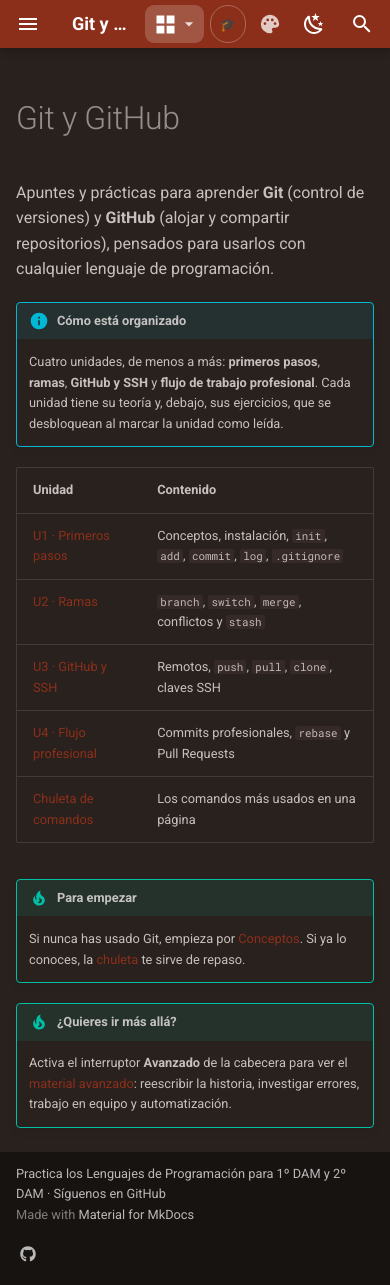
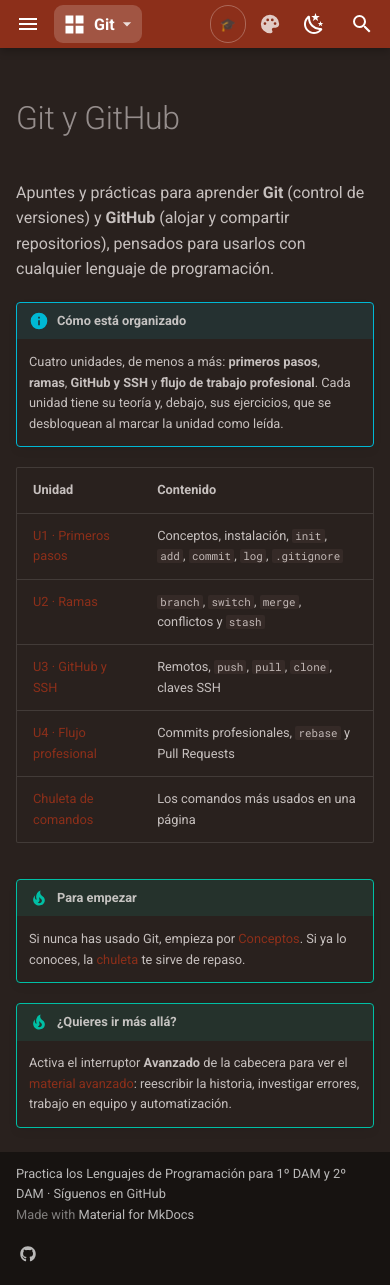
Before and after one commit to apuntes-dam/git-apuntes, an MkDocs documentation site: the page built from docs/index.md, in a window 390 px wide and 1285 px high. Built offline with MkDocs 1.6.1 and Material for MkDocs 9.7.7, drawn with Linux system fonts in a browser that asks for light colours; comment, search, counter and statistics services are not loaded.

Commit message:
Cabecera en móvil: sin título cortado; el botón del lenguaje lleva el nombre corto del sitio
Co-Authored-By: Claude Sonnet 5.5 <noreply@anthropic.com>

```diff
--- a/docs/assets/lenguajes.css
+++ b/docs/assets/lenguajes.css
@@ -22,7 +22,13 @@
 .lang-item svg { width: 1.35rem; height: 1.35rem; flex: none; }
 .lang-item:hover, .lang-item:focus-visible { background: var(--md-code-bg-color); outline: none; }
 .lang-item.current { font-weight: 700; box-shadow: inset .15rem 0 0 var(--md-accent-fg-color); }
-@media (max-width: 44.9375em) { .lang-switch { display: none; } .lang-pick { display: block; } }
+.lang-pick-txt { margin: 0 .1rem 0 .3rem; font-size: .8rem; font-weight: 700; white-space: nowrap; }
+/* Móvil: sin el título del sitio (no cabía y se cortaba); el botón del lenguaje lleva el nombre y empuja el resto a la derecha */
+@media (max-width: 44.9375em) {
+  .lang-switch { display: none; }
+  .lang-pick { display: block; margin-right: auto; }
+  .md-header__title { display: none; }
+}
 
 /* Soluciones bloqueadas */
 details.sol { border: .075rem solid #00c85366; border-radius: .2rem; margin: 1em 0; padding: 0 .8rem; background: #00c8530d; }
--- a/docs/assets/lenguajes.js
+++ b/docs/assets/lenguajes.js
@@ -69,8 +69,12 @@
     btn.className = "lang-pick-btn";
     btn.setAttribute("aria-haspopup", "true");
     btn.setAttribute("aria-expanded", "false");
-    btn.setAttribute("aria-label", "Cambiar de lenguaje" + (actual ? " (ahora: " + actual.name + ")" : ""));
-    btn.innerHTML = (actual ? actual.svg : HUBSVG) + '<svg class="lang-caret" viewBox="0 0 24 24" aria-hidden="true"><path fill="currentColor" d="M7 10l5 5 5-5z"/></svg>';
+    /* En el móvil el título del sitio se oculta (se cortaba a «Kotl…»): el botón lleva el nombre corto del sitio */
+    var CORTOS = { "dart-flutter-apuntes": "Dart", "java-apuntes": "Java", "kotlin-apuntes": "Kotlin", "python-apuntes": "Python",
+                   "git-apuntes": "Git", "sql-apuntes": "SQL", "android-apuntes": "Android", "web-apuntes": "Web", "apuntes-lenguajes": "Lenguajes" };
+    var corto = CORTOS[repo] || "Lenguajes";
+    btn.setAttribute("aria-label", "Cambiar de lenguaje (ahora: " + (actual ? actual.name : corto) + ")");
+    btn.innerHTML = (actual ? actual.svg : HUBSVG) + '<span class="lang-pick-txt">' + corto + '</span><svg class="lang-caret" viewBox="0 0 24 24" aria-hidden="true"><path fill="currentColor" d="M7 10l5 5 5-5z"/></svg>';
     var menu = document.createElement("div");
     menu.className = "lang-menu";
     menu.hidden = true;
--- a/mkdocs.yml
+++ b/mkdocs.yml
@@ -27,7 +27,7 @@ theme:
     - search.highlight
 extra_css:
   - assets/extra.css
-  - assets/lenguajes.css?v=7678d936
+  - assets/lenguajes.css?v=a75313c9
 extra:
   social:
     - icon: fontawesome/brands/github
--- a/overrides/main.html
+++ b/overrides/main.html
@@ -1,5 +1,5 @@
 {% extends "base.html" %}
 {% block extrahead %}
   {{ super() }}
-  <script src="{{ 'assets/lenguajes.js?v=7678d936' | url }}"></script>
+  <script src="{{ 'assets/lenguajes.js?v=a75313c9' | url }}"></script>
 {% endblock %}
```
